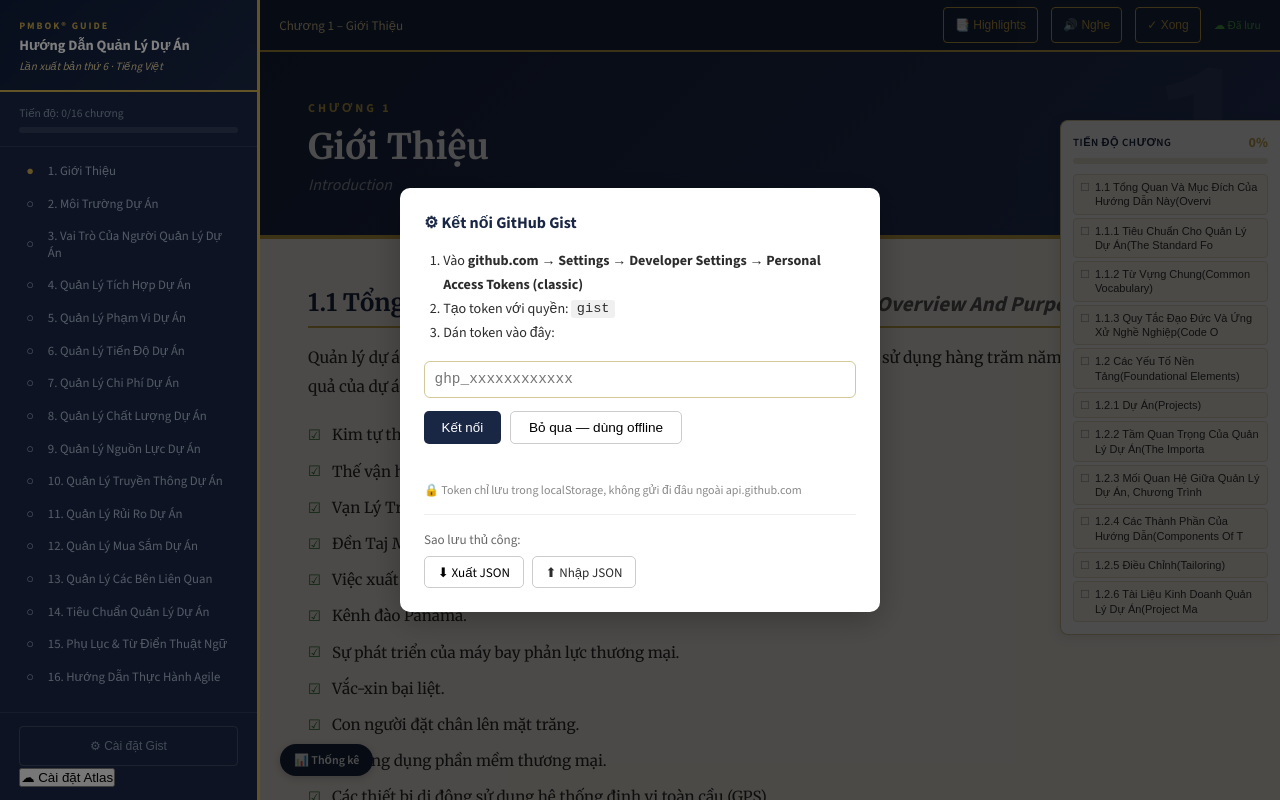
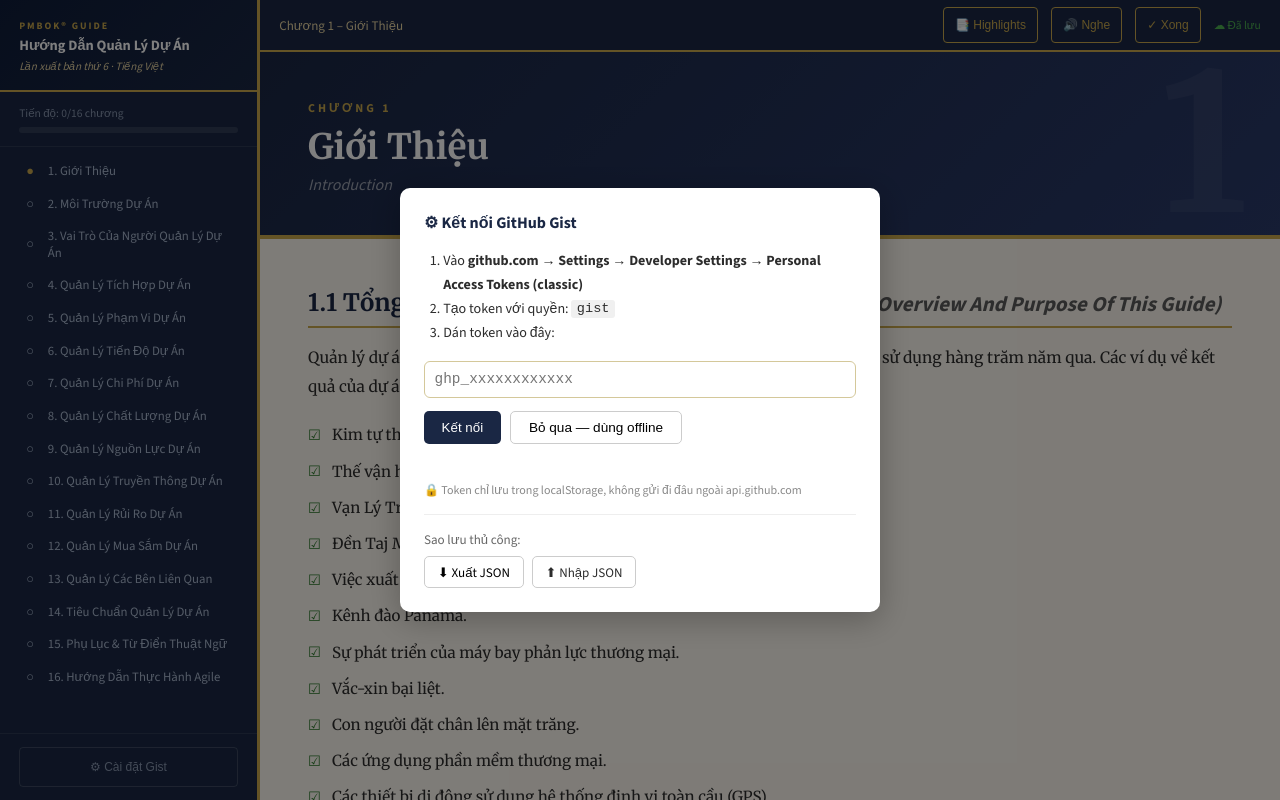
Before and after one commit to goukakujlptsuport-beep/pmbok6, a website: page index.html in a window 1280 px wide. Drawn offline with nearby package versions, Linux system fonts and the light colour scheme.

Commit message:
remove: LMS progress panel, review system, Atlas modal — keep core reader

```diff
--- a/app.js
+++ b/app.js
@@ -654,10 +654,6 @@ function loadChapter(id) {
 
   // Set src AFTER onload handler is assigned
   frame.src = `books/pmbok6/${id}.html`;
-  // LMS: init progress panel for this chapter
-  if (typeof ProgressTracker !== 'undefined') {
-    ProgressTracker.initPanel(id);
-  }
 }
 
 // ── MESSAGES FROM IFRAME ──
--- a/index.html
+++ b/index.html
@@ -6,7 +6,6 @@
   <title>PMBOK® Guide 6 – Tiếng Việt</title>
   <link href="https://fonts.googleapis.com/css2?family=Merriweather:ital,wght@0,300;0,400;0,700;1,400&family=Source+Sans+3:wght@300;400;600;700&display=swap" rel="stylesheet">
   <link rel="stylesheet" href="style.css">
-  <link rel="stylesheet" href="lms.css">
 </head>
 <body>
 
@@ -25,7 +24,6 @@
   <nav id="chapter-nav"></nav>
   <div id="sidebar-footer">
     <button id="btn-gist-settings">⚙ Cài đặt Gist</button>
-    <button id="btn-atlas-settings" onclick="document.getElementById('atlas-modal').hidden=false">☁ Cài đặt Atlas</button>
   </div>
 </aside>
 
@@ -77,23 +75,6 @@
   <div id="highlights-list"></div>
 </aside>
 
-<!-- LMS PROGRESS PANEL -->
-<div id="lms-progress-panel"></div>
-
-<!-- LMS REVIEW BADGE -->
-<div id="lms-review-badge" onclick="typeof ReviewSystem !== 'undefined' && ReviewSystem.togglePanel()">🔄 Ôn tập: <span id="lms-review-count">0</span></div>
-
-<!-- LMS REVIEW PANEL -->
-<div id="lms-review-panel">
-  <h4>🔄 Các phần cần ôn tập hôm nay</h4>
-  <div id="lms-review-list"></div>
-  <button onclick="document.getElementById('lms-review-panel').style.display='none'"
-          style="margin-top:8px;width:100%;padding:6px;cursor:pointer;">Đóng</button>
-</div>
-
-<!-- LMS DASHBOARD LINK -->
-<a id="lms-dashboard-btn" href="dashboard.html">📊 Thống kê</a>
-
 <!-- HIGHLIGHT POPUP (in parent page, positioned over iframe) -->
 <div id="highlight-popup" hidden role="toolbar" aria-label="Tô màu văn bản">
   <span class="popup-label">Tô màu:</span>
@@ -144,31 +125,6 @@
   </div>
 </div>
 
-<!-- ATLAS CONFIG MODAL -->
-<div id="atlas-modal" hidden role="dialog" aria-modal="true" aria-labelledby="atlas-modal-title"
-     style="position:fixed;inset:0;z-index:150;background:rgba(0,0,0,0.4);align-items:center;justify-content:center;">
-  <div id="atlas-modal-box" style="background:white;padding:24px;border-radius:8px;width:320px;max-width:90vw;
-       box-shadow:0 8px 32px rgba(0,0,0,0.2);font-family:'Source Sans 3',sans-serif;">
-    <h3 id="atlas-modal-title" style="margin:0 0 12px;color:#1a2744">⚙ Kết nối MongoDB Atlas</h3>
-    <p style="font-size:12px;color:#666;margin:0 0 12px">
-      Để đồng bộ tiến độ học lên cloud, nhập thông tin Atlas Data API của bạn.
-      Bỏ qua để chỉ lưu cục bộ (localStorage).
-    </p>
-    <label style="font-size:12px;font-weight:600;color:#333">App ID</label>
-    <input id="atlas-app-id" type="text" placeholder="data-xxxxx"
-           style="display:block;width:100%;box-sizing:border-box;padding:7px;margin:4px 0 10px;border:1px solid #ccc;border-radius:4px;font-size:13px">
-    <label style="font-size:12px;font-weight:600;color:#333">API Key</label>
-    <input id="atlas-api-key" type="password" placeholder="xxxxxxxxxxxx"
-           style="display:block;width:100%;box-sizing:border-box;padding:7px;margin:4px 0 14px;border:1px solid #ccc;border-radius:4px;font-size:13px">
-    <div style="display:flex;gap:8px">
-      <button id="atlas-save" style="flex:1;padding:9px;background:#1a2744;color:white;border:none;border-radius:4px;cursor:pointer;font-weight:600">Lưu & Kết nối</button>
-      <button id="atlas-skip" style="flex:1;padding:9px;background:#f0f0f0;border:none;border-radius:4px;cursor:pointer">Bỏ qua</button>
-    </div>
-    <p id="atlas-status" style="font-size:12px;margin:8px 0 0;min-height:16px"></p>
-  </div>
-</div>
-
 <script src="app.js"></script>
-<script src="lms.js"></script>
 </body>
 </html>
```
